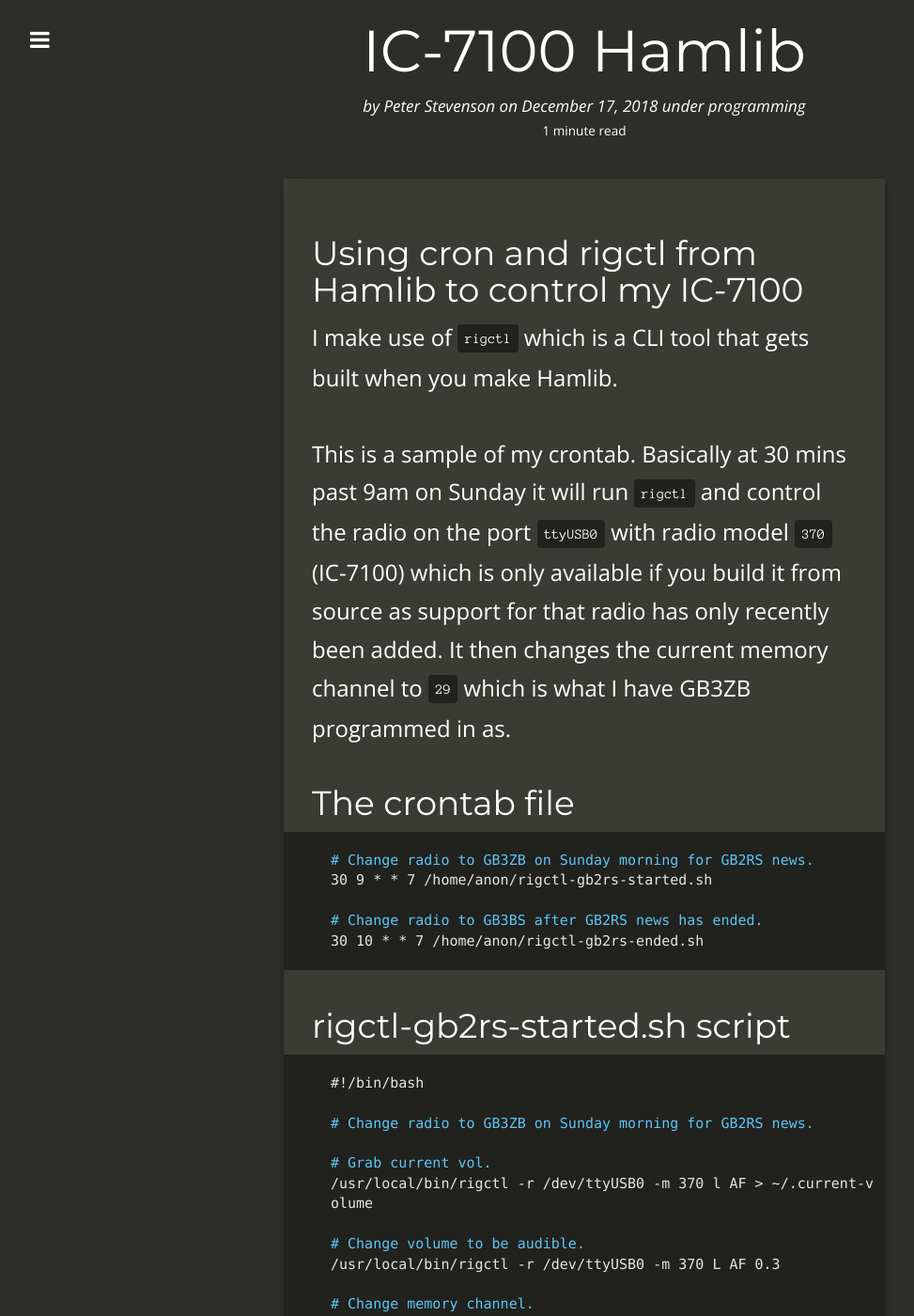
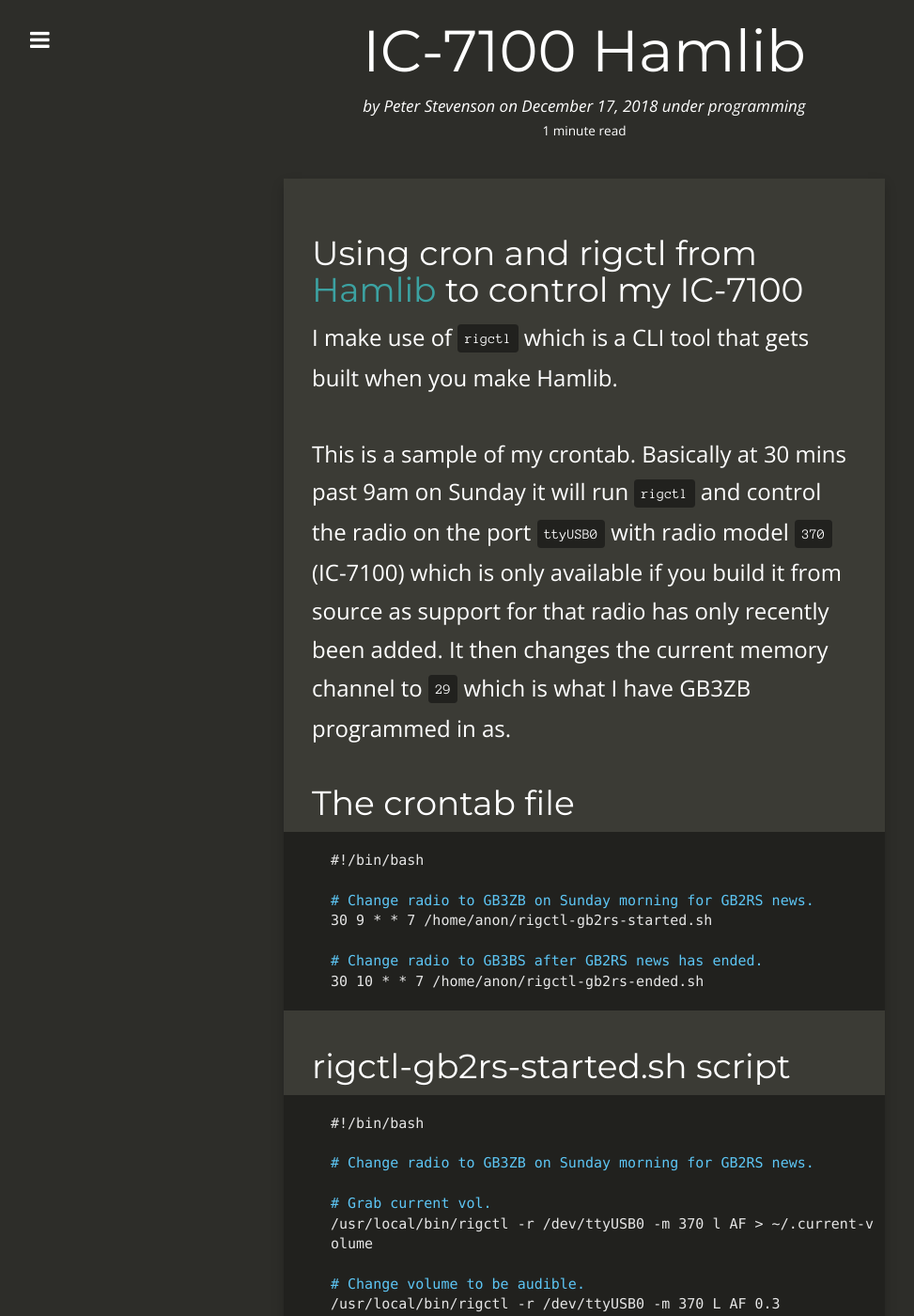
Before and after one commit to 2E0PGS/blog, a Jekyll site: the page built from _posts/2018-12-17-ic7100-hamlib.md, in a window 1280 px wide and 1400 px high. Shown: the whole window at 94% size, without its empty margins (18-991 px from the left). Built offline with Jekyll 4.4.1, drawn with Linux system fonts in a browser that asks for light colours; nearby versions of some CDN libraries; comment, search, counter and statistics services are not loaded; some of the changed lines change nothing that is shown.

Commit message:
Change script to see if that effects syntax css.

````diff
--- a/_posts/2018-12-17-ic7100-hamlib.md
+++ b/_posts/2018-12-17-ic7100-hamlib.md
@@ -13,7 +13,7 @@
  - programming
 ---
 
-## Using cron and rigctl from Hamlib to control my IC-7100
+## Using cron and rigctl from [Hamlib](https://github.com/Hamlib/Hamlib) to control my IC-7100
 
 I make use of `rigctl` which is a CLI tool that gets built when you make Hamlib.
 
@@ -22,6 +22,8 @@
 ## The crontab file
 
 ```shell
+#!/bin/bash
+
 # Change radio to GB3ZB on Sunday morning for GB2RS news.
 30 9 * * 7 /home/anon/rigctl-gb2rs-started.sh
 
````
